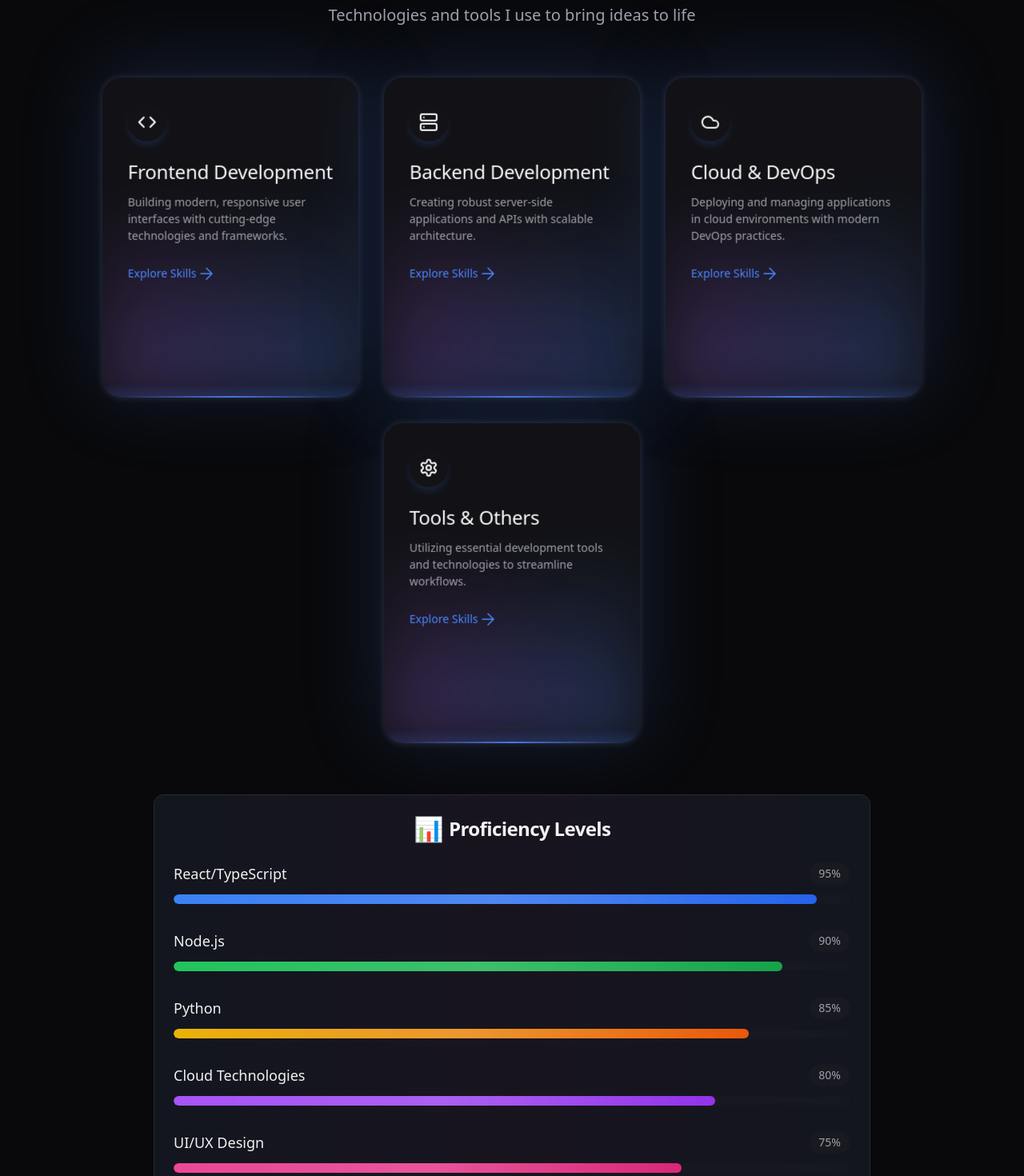
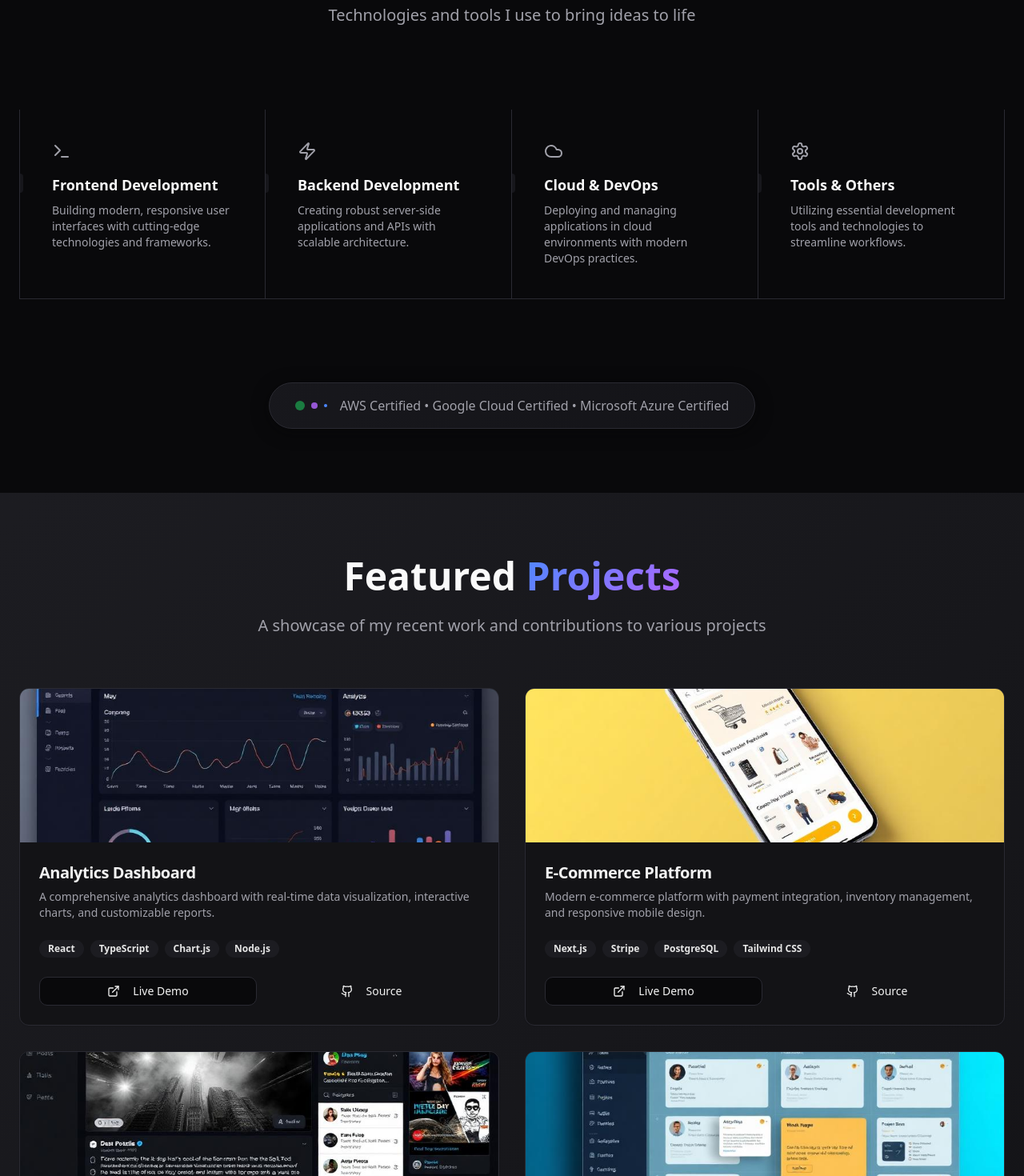
Before and after one commit to yogesh-123231/Portfolio, a React (Vite) app: page / in a window 1280 px wide. Shown: the part 1980-3450 px from the top of the page at 80% size. Built offline with nearby package versions, Linux system fonts and the light colour scheme.

Commit message:
feat: Integrate features section component
- Adds the FeaturesSectionWithHoverEffects component to the codebase.
- Installs necessary dependencies.
- Replaces the Skills section with the new component.

```diff
--- a/src/components/Skills.tsx
+++ b/src/components/Skills.tsx
@@ -1,67 +1,7 @@
-import { Card, CardContent, CardHeader, CardTitle } from '@/components/ui/card'
-import { Badge } from '@/components/ui/badge'
-import { GradientCard } from '@/components/ui/gradient-card'
-import { motion, Variants } from 'framer-motion'
-import { Code, Server, Cloud, Settings } from 'lucide-react'
+import { motion } from 'framer-motion'
+import { FeaturesSectionWithHoverEffects } from '@/components/ui/feature-section-with-hover-effects'
 
 export function Skills() {
-  const skillCategories = [
-    {
-      title: 'Frontend Development',
-      description: 'Building modern, responsive user interfaces with cutting-edge technologies and frameworks.',
-      skills: ['React', 'TypeScript', 'Next.js', 'Tailwind CSS', 'Vue.js', 'HTML5/CSS3'],
-      icon: <Code className="h-6 w-6 text-white" />
-    },
-    {
-      title: 'Backend Development',
-      description: 'Creating robust server-side applications and APIs with scalable architecture.',
-      skills: ['Node.js', 'Python', 'Express.js', 'Django', 'PostgreSQL', 'MongoDB'],
-      icon: <Server className="h-6 w-6 text-white" />
-    },
-    {
-      title: 'Cloud & DevOps',
-      description: 'Deploying and managing applications in cloud environments with modern DevOps practices.',
-      skills: ['AWS', 'Docker', 'Kubernetes', 'CI/CD', 'Vercel', 'Railway'],
-      icon: <Cloud className="h-6 w-6 text-white" />
-    },
-    {
-      title: 'Tools & Others',
-      description: 'Utilizing essential development tools and technologies to streamline workflows.',
-      skills: ['Git', 'Figma', 'VS Code', 'Postman', 'Jira', 'Linux'],
-      icon: <Settings className="h-6 w-6 text-white" />
-    }
-  ]
-
-  const proficiencyLevels = [
-    { skill: 'React/TypeScript', level: 95, color: 'from-blue-500 to-blue-600' },
-    { skill: 'Node.js', level: 90, color: 'from-green-500 to-green-600' },
-    { skill: 'Python', level: 85, color: 'from-yellow-500 to-orange-600' },
-    { skill: 'Cloud Technologies', level: 80, color: 'from-purple-500 to-purple-600' },
-    { skill: 'UI/UX Design', level: 75, color: 'from-pink-500 to-pink-600' }
-  ]
-
-  const containerVariants: Variants = {
-    hidden: { opacity: 0 },
-    visible: {
-      opacity: 1,
-      transition: {
-        staggerChildren: 0.1
-      }
-    }
-  }
-
-  const itemVariants: Variants = {
-    hidden: { opacity: 0, y: 20 },
-    visible: {
-      opacity: 1,
-      y: 0,
-      transition: {
-        duration: 0.5,
-        ease: [0.25, 0.1, 0.25, 1]
-      }
-    }
-  }
-
   return (
     <section id="skills" className="py-20 bg-background">
       <div className="container mx-auto px-6">
@@ -75,97 +15,8 @@ export function Skills() {
           </p>
         </div>
 
-        {/* Gradient Skills Grid */}
-        <motion.div
-          className="flex flex-wrap justify-center gap-8 mb-16"
-          variants={containerVariants}
-          initial="hidden"
-          whileInView="visible"
-          viewport={{ once: true }}
-        >
-          {skillCategories.map((category, index) => (
-            <motion.div
-              key={category.title}
-              variants={itemVariants}
-              className="flex justify-center"
-            >
-              <GradientCard
-                icon={category.icon}
-                title={category.title}
-                description={category.description}
-                linkText="Explore Skills"
-                className="mx-auto"
-              />
-
-              {/* Skills badges below each card */}
-              <div className="absolute bottom-[-50px] left-1/2 transform -translate-x-1/2 flex flex-wrap gap-1 justify-center max-w-[280px] opacity-0 group-hover:opacity-100 transition-opacity duration-300">
-                {category.skills.map((skill) => (
-                  <Badge
-                    key={skill}
-                    variant="secondary"
-                    className="text-xs bg-secondary/80 backdrop-blur-sm"
-                  >
-                    {skill}
-                  </Badge>
-                ))}
-              </div>
-            </motion.div>
-          ))}
-        </motion.div>
-
-        {/* Enhanced Proficiency Levels */}
-        <motion.div
-          className="max-w-4xl mx-auto"
-          initial={{ opacity: 0, y: 50 }}
-          whileInView={{ opacity: 1, y: 0 }}
-          transition={{ duration: 0.6, delay: 0.2 }}
-          viewport={{ once: true }}
-        >
-          <Card className="bg-card/80 backdrop-blur-sm border-border relative overflow-hidden">
-            <div className="absolute inset-0 bg-gradient-to-r from-primary/5 via-accent/5 to-primary/5" />
-
-            <CardHeader className="relative z-10">
-              <CardTitle className="text-2xl text-center text-card-foreground flex items-center justify-center gap-2">
-                <span className="text-3xl">📊</span>
-                Proficiency Levels
-              </CardTitle>
-            </CardHeader>
-
-            <CardContent className="space-y-8 relative z-10">
-              {proficiencyLevels.map((item, index) => (
-                <motion.div
-                  key={item.skill}
-                  className="space-y-3"
-                  initial={{ opacity: 0, x: -50 }}
-                  whileInView={{ opacity: 1, x: 0 }}
-                  transition={{ duration: 0.5, delay: index * 0.1 }}
-                  viewport={{ once: true }}
-                >
-                  <div className="flex justify-between items-center">
-                    <span className="font-medium text-card-foreground text-lg">{item.skill}</span>
-                    <span className="text-sm text-muted-foreground bg-secondary/50 px-3 py-1 rounded-full backdrop-blur-sm">
-                      {item.level}%
-                    </span>
-                  </div>
-
-                  <div className="relative">
-                    <div className="w-full bg-secondary/30 rounded-full h-3 overflow-hidden backdrop-blur-sm">
-                      <motion.div
-                        className={`h-3 rounded-full bg-gradient-to-r ${item.color} relative overflow-hidden`}
-                        initial={{ width: 0 }}
-                        whileInView={{ width: `${item.level}%` }}
-                        transition={{ duration: 1.5, delay: index * 0.2, ease: [0.25, 0.1, 0.25, 1] }}
-                        viewport={{ once: true }}
-                      >
-                        <div className="absolute inset-0 bg-gradient-to-r from-transparent via-white/30 to-transparent animate-pulse" />
-                      </motion.div>
-                    </div>
-                  </div>
-                </motion.div>
-              ))}
-            </CardContent>
-          </Card>
-        </motion.div>
+        {/* Feature Section with Hover Effects */}
+        <FeaturesSectionWithHoverEffects />
 
         {/* Enhanced Certifications Preview */}
         <motion.div
--- /dev/null
+++ b/src/components/ui/feature-section-with-hover-effects.tsx
@@ -0,0 +1,87 @@
+import { cn } from "@/lib/utils";
+import {
+  Terminal,
+  Zap,
+  DollarSign,
+  Cloud,
+  Route,
+  HelpCircle,
+  Settings,
+  Heart,
+} from "lucide-react";
+
+export function FeaturesSectionWithHoverEffects() {
+  const features = [
+    {
+      title: "Frontend Development",
+      description:
+        "Building modern, responsive user interfaces with cutting-edge technologies and frameworks.",
+      icon: <Terminal />,
+    },
+    {
+      title: "Backend Development",
+      description:
+        "Creating robust server-side applications and APIs with scalable architecture.",
+      icon: <Zap />,
+    },
+    {
+      title: "Cloud & DevOps",
+      description:
+        "Deploying and managing applications in cloud environments with modern DevOps practices.",
+      icon: <Cloud />,
+    },
+    {
+      title: "Tools & Others",
+      description: "Utilizing essential development tools and technologies to streamline workflows.",
+      icon: <Settings />,
+    },
+  ];
+  return (
+    <div className="grid grid-cols-1 md:grid-cols-2 lg:grid-cols-4 relative z-10 py-10 max-w-7xl mx-auto">
+      {features.map((feature, index) => (
+        <Feature key={feature.title} {...feature} index={index} />
+      ))}
+    </div>
+  );
+}
+
+const Feature = ({
+  title,
+  description,
+  icon,
+  index,
+}: {
+  title: string;
+  description: string;
+  icon: React.ReactNode;
+  index: number;
+}) => {
+  return (
+    <div
+      className={cn(
+        "flex flex-col lg:border-r py-10 relative group/feature border-border",
+        (index === 0 || index === 4) && "lg:border-l border-border",
+        index < 4 && "lg:border-b border-border"
+      )}
+    >
+      {index < 4 && (
+        <div className="opacity-0 group-hover/feature:opacity-100 transition duration-200 absolute inset-0 h-full w-full bg-gradient-to-t from-muted/50 to-transparent pointer-events-none" />
+      )}
+      {index >= 4 && (
+        <div className="opacity-0 group-hover/feature:opacity-100 transition duration-200 absolute inset-0 h-full w-full bg-gradient-to-b from-muted/50 to-transparent pointer-events-none" />
+      )}
+      <div className="mb-4 relative z-10 px-10 text-muted-foreground">
+        {icon}
+      </div>
+      <div className="text-lg font-bold mb-2 relative z-10 px-10">
+        <div className="absolute left-0 inset-y-0 h-6 group-hover/feature:h-8 w-1 rounded-tr-full rounded-br-full bg-muted group-hover/feature:bg-primary transition-all duration-200 origin-center" />
+        <span className="group-hover/feature:translate-x-2 transition duration-200 inline-block text-foreground">
+          {title}
+        </span>
+      </div>
+      <p className="text-sm text-muted-foreground max-w-xs relative z-10 px-10">
+        {description}
+      </p>
+    </div>
+  );
+};
```
